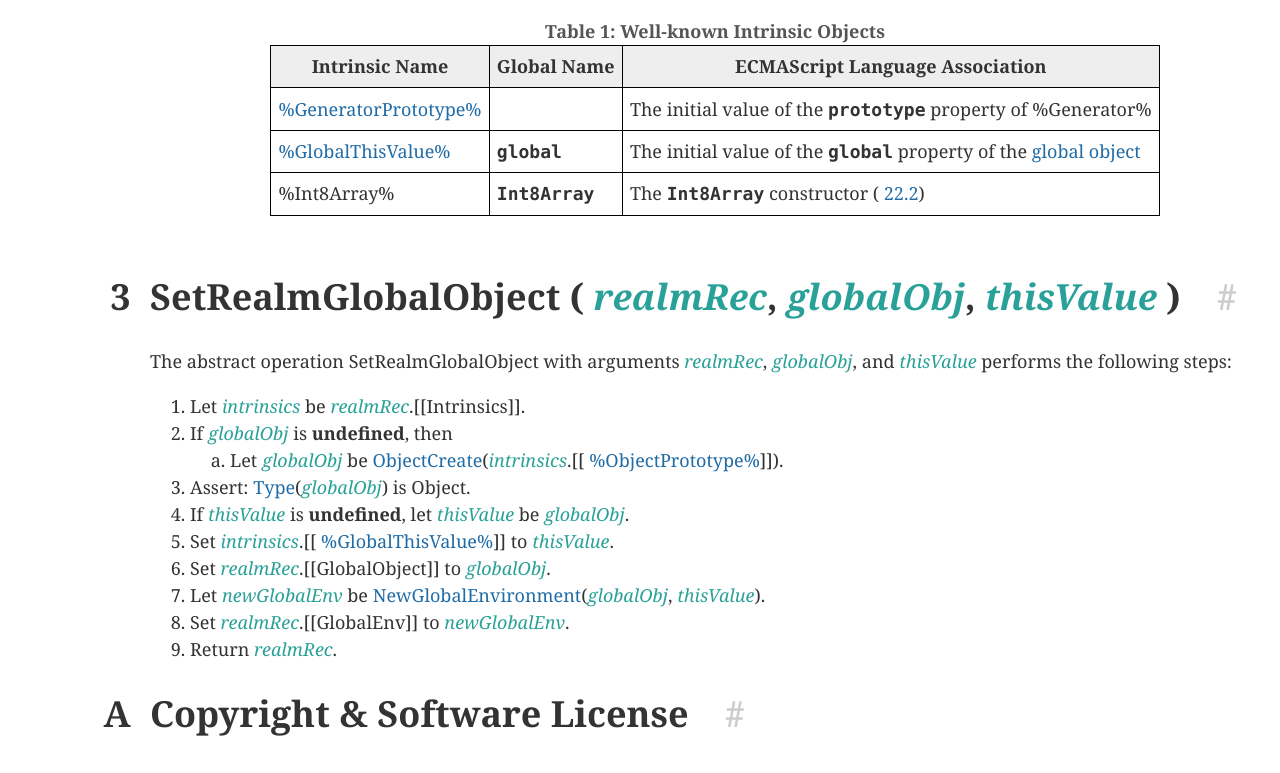
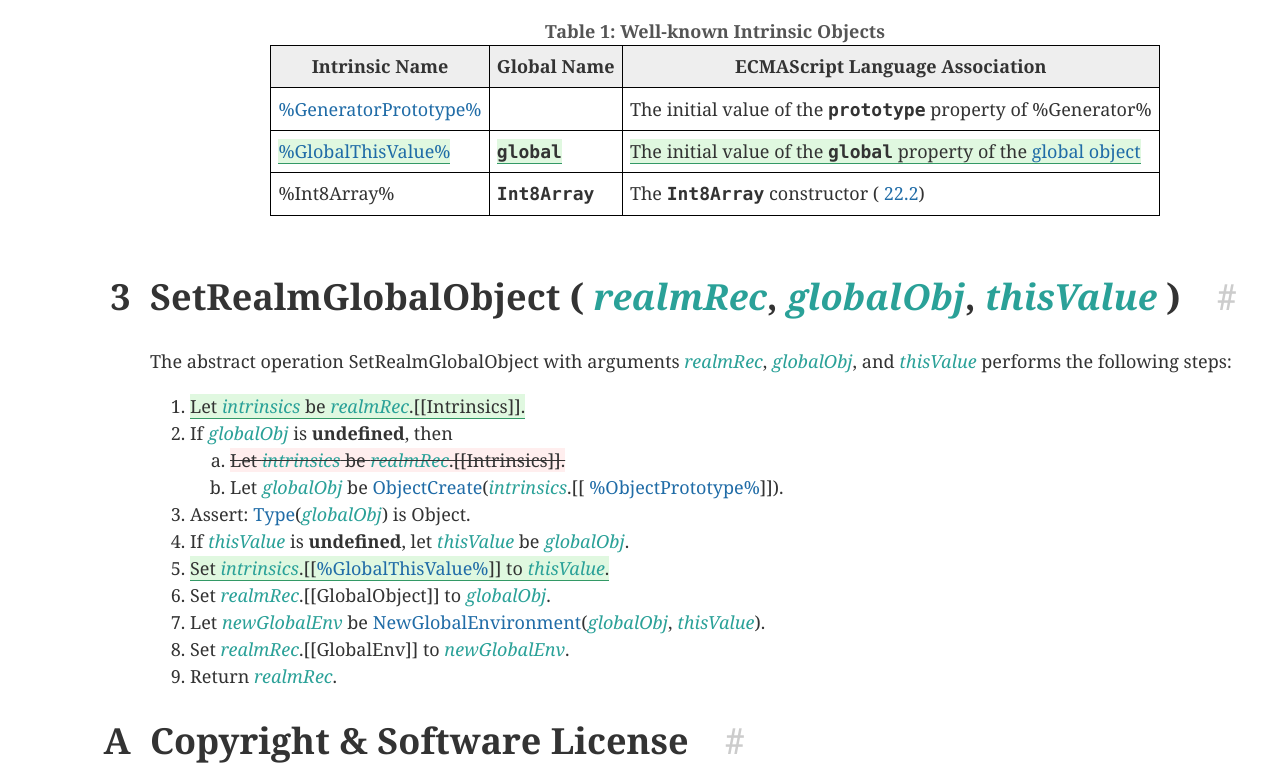
Before and after one commit to tc39/proposal-global, a website: page index.html in a window 1280 px wide. Shown: the part 440-1213 px from the top of the page. Drawn offline with nearby package versions, Linux system fonts and the light colour scheme.

Commit message:
Add ins/del, per spec editor review.

```diff
--- a/index.html
+++ b/index.html
@@ -96,7 +96,7 @@
 			</ol>
 		</div>
 	</div>
-	<h1 class="version">Stage 2 Draft / September 27, 2016</h1>
+	<h1 class="version">Stage 2 Draft / September 28, 2016</h1>
 	<h1 class="title">global</h1>
 	<emu-clause>
 		<h1><span class="secnum">1</span>Other Properties of the Global Object<span class="utils"><span class="anchor"><a href="#">#</a></span></span></h1>
@@ -130,13 +130,9 @@
 							<td>The initial value of the <code>prototype</code> property of %Generator%</td>
 						</tr>
 						<tr>
-							<td>
-								<emu-xref href="#sec-other-properties-of-the-global-object-global"><a href="#sec-other-properties-of-the-global-object-global">%GlobalThisValue%</a></emu-xref>
-							</td>
-							<td><code>global</code></td>
-							<td>The initial value of the <code>global</code> property of the
-								<emu-xref href="#global-object"><a href="https://tc39.github.io/ecma262/#global-object">global object</a></emu-xref>
-							</td>
+							<td><ins><emu-xref href="#sec-other-properties-of-the-global-object-global"><a href="#sec-other-properties-of-the-global-object-global">%GlobalThisValue%</a></emu-xref></ins></td>
+							<td><ins><code>global</code></ins></td>
+							<td><ins>The initial value of the  <code>global</code> property of the <emu-xref href="#global-object"><a href="https://tc39.github.io/ecma262/#global-object">global object</a></emu-xref></ins></td>
 						</tr>
 						<tr>
 							<td>%Int8Array%</td>
@@ -156,10 +152,11 @@
 		<p>The abstract operation SetRealmGlobalObject with arguments <var>realmRec</var>, <var>globalObj</var>, and <var>thisValue</var> performs the following steps:</p>
 		<emu-alg>
 			<ol>
-				<li>Let <var>intrinsics</var> be <var>realmRec</var>.[[Intrinsics]].</li>
+				<li><ins>Let <var>intrinsics</var> be <var>realmRec</var>.[[Intrinsics]].</ins></li>
 				<li>If <var>globalObj</var> is
 					<emu-val>undefined</emu-val>, then
 					<ol>
+						<li><del>Let <var>intrinsics</var> be <var>realmRec</var>.[[Intrinsics]].</del></li>
 						<li>Let <var>globalObj</var> be
 							<emu-xref aoid="ObjectCreate"><a href="https://tc39.github.io/ecma262/#sec-objectcreate">ObjectCreate</a></emu-xref>(<var>intrinsics</var>.[[
 							<emu-xref href="#sec-properties-of-the-object-prototype-object"><a href="https://tc39.github.io/ecma262/#sec-properties-of-the-object-prototype-object">%ObjectPrototype%</a></emu-xref>]]).</li>
@@ -169,8 +166,7 @@
 					<emu-xref aoid="Type"><a href="https://tc39.github.io/ecma262/#sec-ecmascript-data-types-and-values">Type</a></emu-xref>(<var>globalObj</var>) is Object.</li>
 				<li>If <var>thisValue</var> is
 					<emu-val>undefined</emu-val>, let <var>thisValue</var> be <var>globalObj</var>.</li>
-				<li>Set <var>intrinsics</var>.[[
-					<emu-xref href="#sec-other-properties-of-the-global-object-global"><a href="#sec-other-properties-of-the-global-object-global">%GlobalThisValue%</a></emu-xref>]] to <var>thisValue</var>.</li>
+				<li><ins>Set <var>intrinsics</var>.[[<emu-xref href="#sec-other-properties-of-the-global-object-global"><a href="#sec-other-properties-of-the-global-object-global">%GlobalThisValue%</a></emu-xref>]] to <var>thisValue</var>.</ins></li>
 				<li>Set <var>realmRec</var>.[[GlobalObject]] to <var>globalObj</var>.</li>
 				<li>Let <var>newGlobalEnv</var> be
 					<emu-xref aoid="NewGlobalEnvironment"><a href="https://tc39.github.io/ecma262/#sec-newglobalenvironment">NewGlobalEnvironment</a></emu-xref>(<var>globalObj</var>, <var>thisValue</var>).</li>
```
Also changed, not shown: 1 other file.
